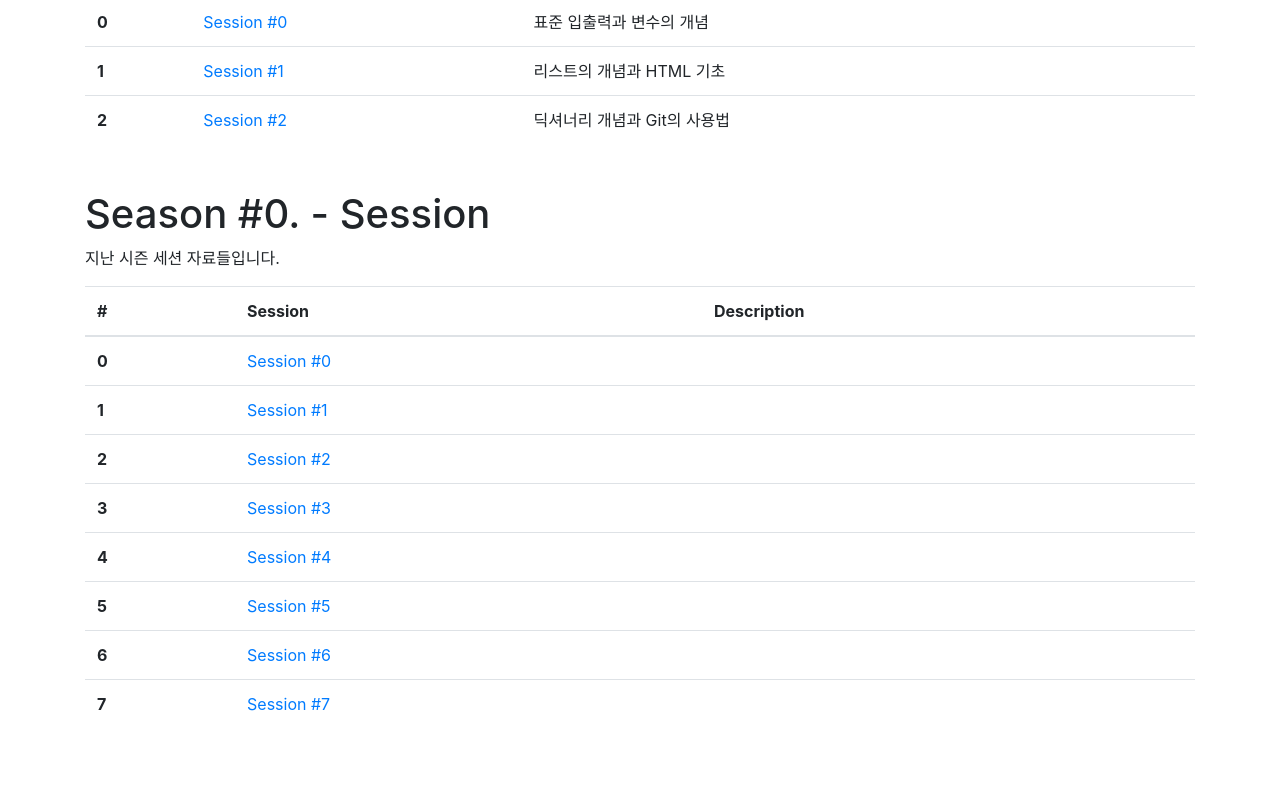
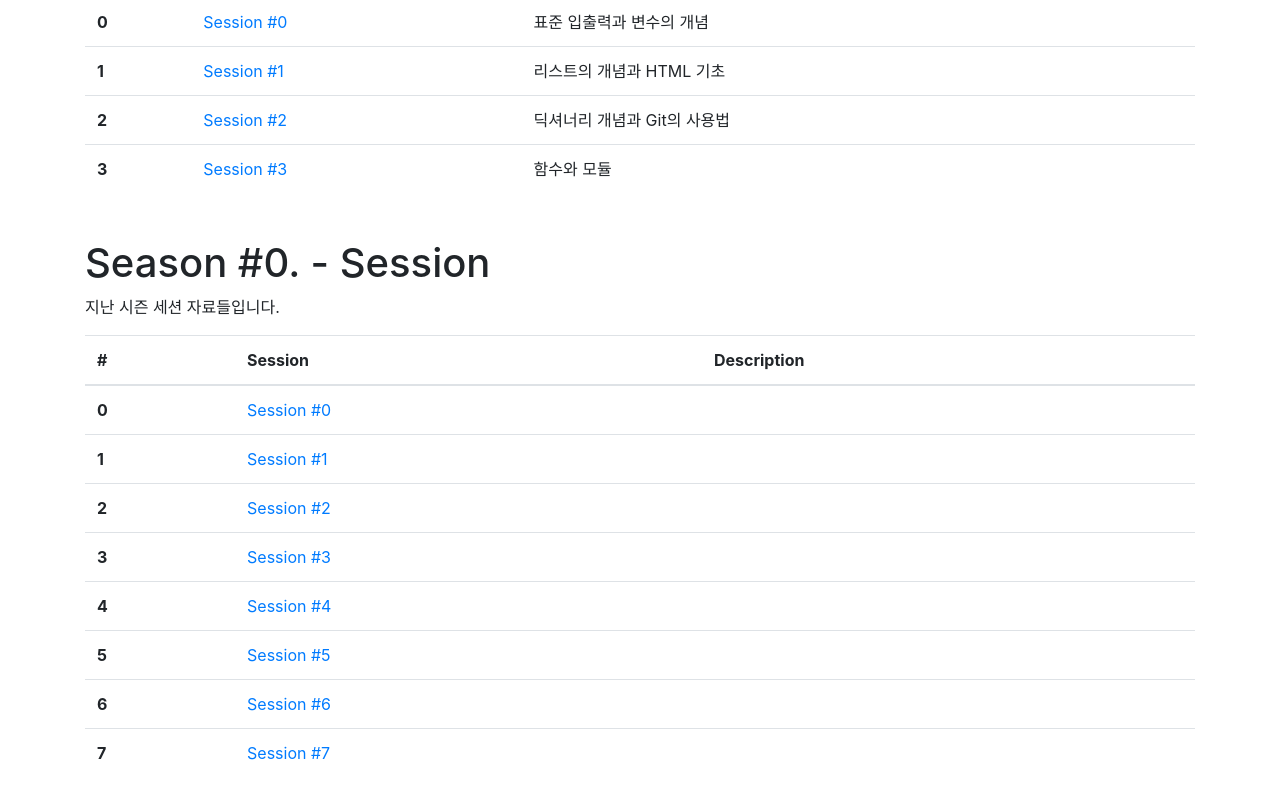
Before and after one commit to AmosDoan/mossol_main_react, a React (Create React App) app: page /#/openCollege in a window 1280 px wide. Shown: the part 2020-2819 px from the top of the page. Built offline with nearby package versions, Linux system fonts and the light colour scheme.

Commit message:
- Add Session #3.

```diff
--- a/src/pages/OpenCollege.js
+++ b/src/pages/OpenCollege.js
@@ -150,6 +150,11 @@ class OpenCollege extends Component {
                                     <td><a href="https://mossol.net/season1/session-2/#/">Session #2</a></td>
                                     <td>딕셔너리 개념과 Git의 사용법</td>
                                 </tr>
+                                <tr>
+                                    <th scope="row">3</th>
+                                    <td><a href="https://mossol.net/season1/session-3/#/">Session #3</a></td>
+                                    <td>함수와 모듈</td>
+                                </tr>
                                 </tbody>
                             </table>
                         </Col>
```
